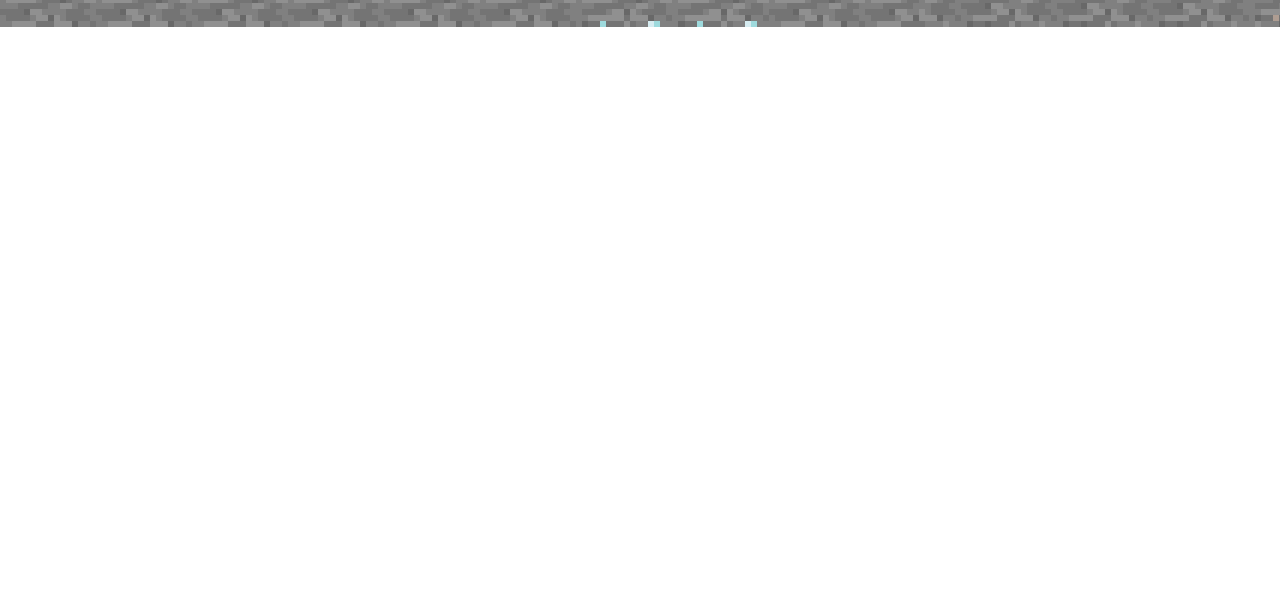
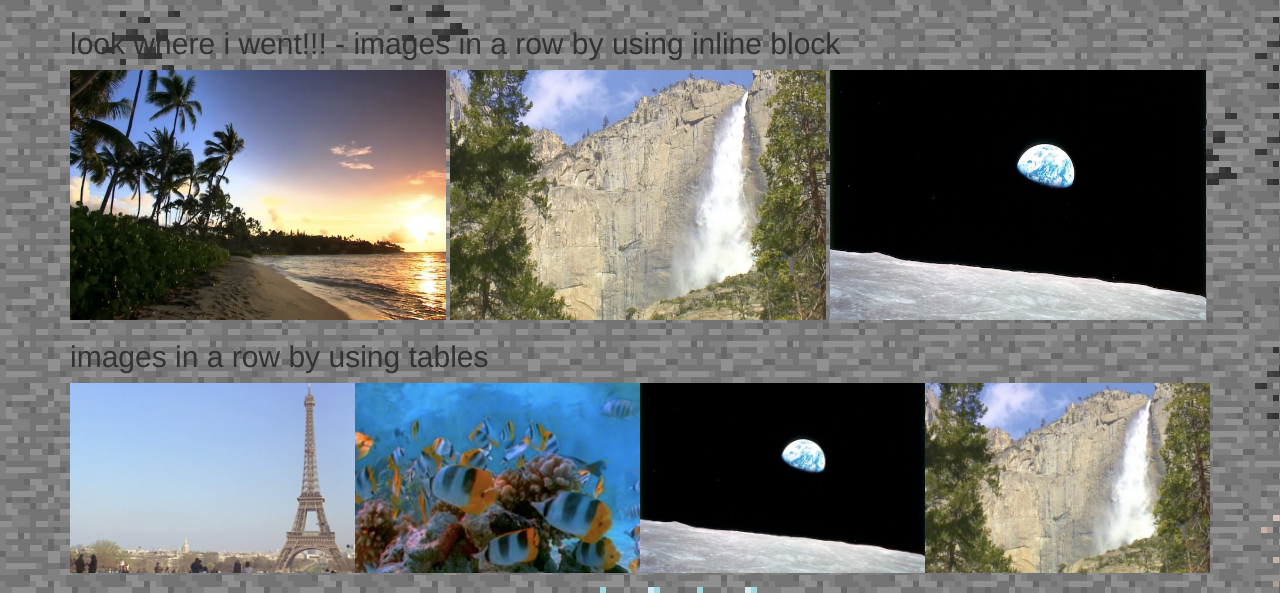
Before and after one commit to miguelmasliah/my-website, a website: page static/index.html in a window 1280 px wide. Shown: the part 2818-3411 px from the top of the page. Before the commit the page ends 2845 px from the top, so only its background shows below. Drawn offline with Linux system fonts and the light colour scheme.

Commit message:
added pictures using inline block and tables

```diff
--- a/static/css/index.css
+++ b/static/css/index.css
@@ -42,3 +42,17 @@ body {
 	overflow: hidden;
 	margin: 10px 0px 30px 0px; /*top right bottom left*/
 }
+
+.picture {
+	display:inline-block;
+	width: 33%;
+}
+
+.pic_table {
+	width: 100%;
+	table-layout:fixed;
+}
+
+.pic_td {
+	width: 100%;
+}
--- a/static/index.html
+++ b/static/index.html
@@ -49,6 +49,26 @@
 		<div class="video_game_div">
 			<iframe id="video_game2" scrolling="no" src="http://minecraftgames.org/view/7/minecraft-tower-defence.html"></iframe>
 		</div>
+
+        <h2>look where i went!!! - images in a row by using inline block</h2>
+		<div>
+			<img src="images/sunset.jpg" class="picture">
+			<img src="images/waterfall.jpg" class="picture">
+			<img src="images/space.jpg" class="picture">
+		</div>
+
+		<h2>images in a row by using tables</h2>
+		<table class="pic_table">
+			<tr>
+				<td><img src="images/paris.jpg" class="pic_td"></td>
+				<td><img src="images/fishy.jpg" class="pic_td"></td>
+				<td><img src="images/space.jpg" class="pic_td"></td>
+				<td><img src="images/waterfall.jpg" class="pic_td"></td>
+			</tr>
+		</table>
+
+		<br>
+
 	</div>
 </body>
 
```
Also changed, not shown: static/images/fishy.jpg (added), static/images/paris.jpg (added), static/images/space.jpg (added), static/images/sunset.jpg (added), static/images/waterfall.jpg (added).
